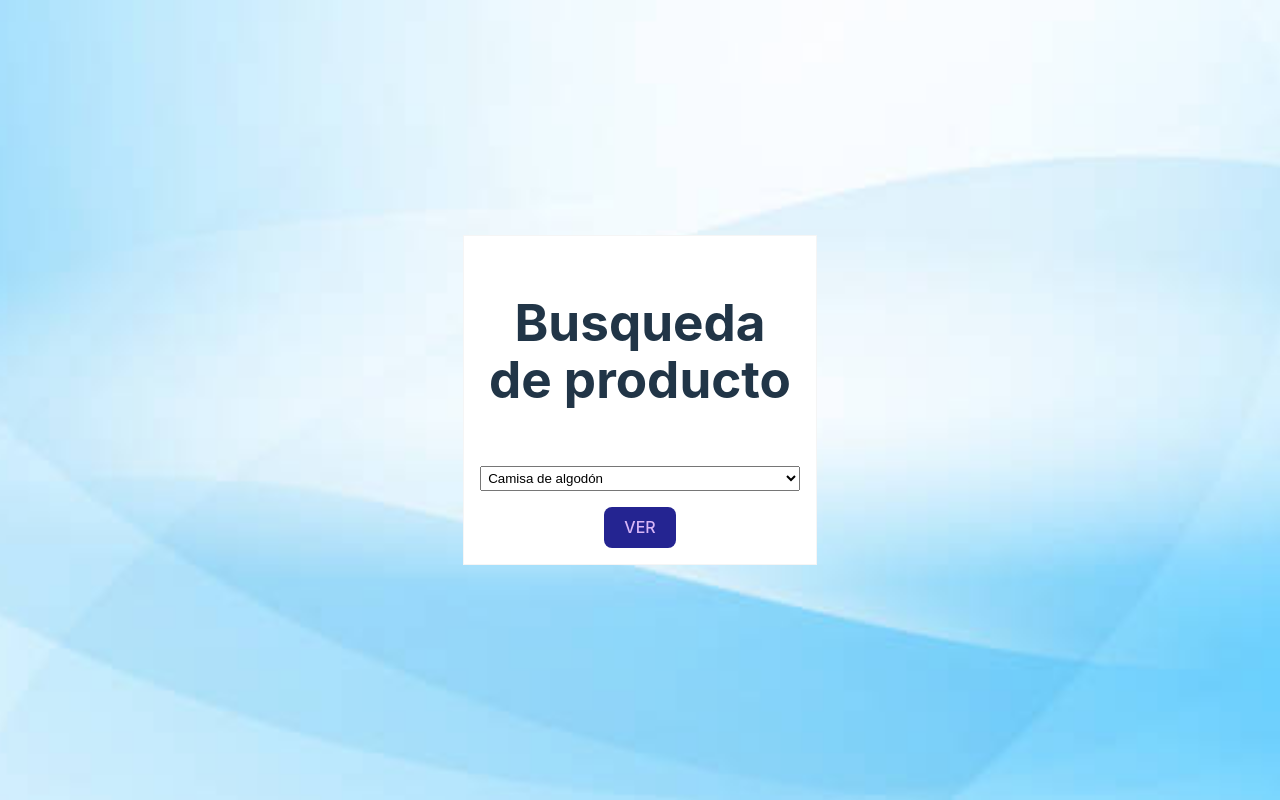
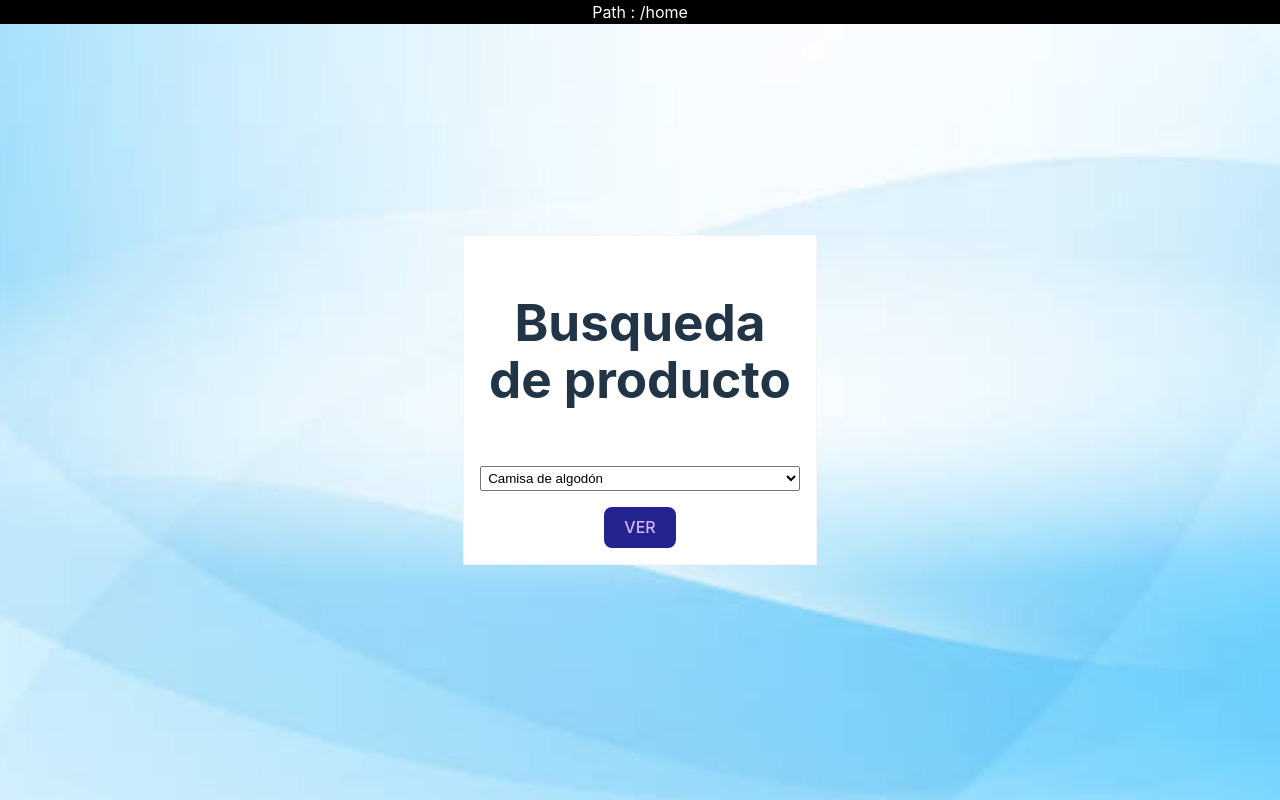
Before and after one commit to JKAdministrator/TPModulo2, a React (Vite) app: page /TPModulo2/home in a window 1280 px wide. Built offline with nearby package versions, Linux system fonts and the light colour scheme.

Commit message:
loactionHeader component added

```diff
--- a/src/App.jsx
+++ b/src/App.jsx
@@ -6,7 +6,6 @@ import {Login,Product, Register, Home, NotFound} from './pages/index'
 import { BrowserRouter, Routes, Route } from 'react-router-dom'
 function App() {
   const [count, setCount] = useState(0)
-
   return (
     <>
     <BrowserRouter basename="/TPModulo2">
--- /dev/null
+++ b/src/components/locationHeader/LocationHeader.css
@@ -0,0 +1,22 @@
+.locationHeader {
+    display: flex;
+    flex-flow: row;
+    align-items: center;
+    justify-content: center;
+    width: 100%;
+    height: max-content;
+    background-color: black;
+    position: fixed;
+    top: 0;
+    left: 0;
+    padding: 0;
+    margin: 0;
+    z-index: 1;
+}
+.locationHeader span{
+    color: white;
+    width: max-content;
+    height: max-content;
+    padding: 0;
+    margin: 0;
+}
--- /dev/null
+++ b/src/components/locationHeader/LocationHeader.jsx
@@ -0,0 +1,13 @@
+import React from 'react'
+import './LocationHeader.css'
+import { useLocation } from 'react-router-dom';
+function LocationHeader() {
+    const location = useLocation();
+  return (
+    <nav className='locationHeader'>
+        <span>Path : {location.pathname}</span>
+    </nav>
+  )
+}
+
+export default LocationHeader
--- a/src/pages/Home/Home.jsx
+++ b/src/pages/Home/Home.jsx
@@ -1,7 +1,7 @@
 import React, { useEffect, useState } from 'react'
 import backgroundImage from '/img/fondoHome.jpg';
 import { useNavigate, useParams } from 'react-router-dom'
-
+import LocationHeader from '../../components/locationHeader/LocationHeader';
 import './Home.css'
 const importJson = async ()=>{
     const response = await fetch('data/productos.json',{headers: {
@@ -13,6 +13,7 @@ const importJson = async ()=>{
 }
 
 function Home() {
+
   const navigate = useNavigate()
   const  [productos,setProductos] = useState([])
   const  [productoSeleccionado,setProductoSeleccionado] = useState(null)
@@ -32,6 +33,8 @@ function Home() {
     setProductoSeleccionado(value)
  }
   return (
+    <>
+    <LocationHeader />
     <form action="" className='home'>
         <img src={backgroundImage} alt="background image" />
         <section>
@@ -44,6 +47,7 @@ function Home() {
             <button type='button' className='primary' onClick={handleOnProductSelected}>VER</button>
         </section>
     </form>
+    </>
   )
 }
 
--- a/src/pages/Login/Login.jsx
+++ b/src/pages/Login/Login.jsx
@@ -2,6 +2,7 @@ import React from 'react'
 import './Login.css'
 import { useNavigate } from 'react-router-dom'
 import backgroundImage from '/img/fondoLogin.jpg';
+import LocationHeader from '../../components/locationHeader/LocationHeader';
 function Login() {
   const navigate = useNavigate()
   const onNoUserClick = ()=>{
@@ -11,6 +12,8 @@ function Login() {
     navigate('/home')
   }
   return (
+    <>
+    <LocationHeader />
     <form action="" className='login'>
         <img src={backgroundImage} alt="background image" />
         <section>
@@ -23,6 +26,7 @@ function Login() {
             <button type="button" className='secondary' onClick={onNoUserClick}>No tengo usuario...</button>
         </section>
     </form>
+    </>
   )
 }
 
--- a/src/pages/NotFound/NotFound.jsx
+++ b/src/pages/NotFound/NotFound.jsx
@@ -2,6 +2,7 @@ import React from 'react'
 import backgroundImage from '/img/fondo404.jpg';
 import './NotFound.css'
 import { useLocation, useNavigate } from 'react-router-dom';
+import LocationHeader from '../../components/locationHeader/LocationHeader';
 function NotFound() {
   const navigate = useNavigate();
   const onVolverClick = ()=>{
@@ -9,13 +10,16 @@ function NotFound() {
   }
   const location = useLocation();
   return (
+    <>
+    <LocationHeader />
     <form action="" className='notFound'>
         <img src={backgroundImage} alt="background image" />
         <section>
-            <span>Path : {location.pathname}</span>
+
             <button type='button' onClick={onVolverClick}>Volver al inicio</button>
         </section>
     </form>
+    </>
   )
 }
 
--- a/src/pages/Product/Product.jsx
+++ b/src/pages/Product/Product.jsx
@@ -1,9 +1,10 @@
 import React, { useEffect, useState } from 'react'
 import ProductCard from '../../components/productCard/ProductCard'
-import { useParams } from 'react-router-dom'
+import { useLocation, useParams } from 'react-router-dom'
 import backgroundImage from '/img/fondoProduct.jpg';
 import './Product.css'
 import { useNavigate } from 'react-router-dom'
+import LocationHeader from '../../components/locationHeader/LocationHeader';
 
 
 const importJson = async ()=>{
@@ -18,6 +19,7 @@ const importJson = async ()=>{
 
 
 function Product() {
+  const location = useLocation();
   let { id } = useParams();
   const  [datosProducto,setDatosProducto] = useState({
     nombre:'...'
@@ -33,10 +35,13 @@ function Product() {
     })
     },[])
   return (
-    <form action="" className='product'>
-      <img src={backgroundImage} alt="background image" />
-      <ProductCard {...datosProducto} className='productCard'/>
-    </form>
+    <>
+      <LocationHeader />
+      <form action="" className='product'>
+        <img src={backgroundImage} alt="background image" />
+        <ProductCard {...datosProducto} className='productCard'/>
+      </form>
+    </>
   )
 }
 
--- a/src/pages/Register/Register.jsx
+++ b/src/pages/Register/Register.jsx
@@ -2,13 +2,17 @@ import React from 'react'
 import './Register.css'
 
 import backgroundImage from '/img/fondoRegister.jpg';
-import { useNavigate } from 'react-router-dom'
+import { useLocation, useNavigate } from 'react-router-dom'
+import LocationHeader from '../../components/locationHeader/LocationHeader';
 function Register() {
+  const location = useLocation();
   const navigate = useNavigate()
   const onHasUserClick = ()=> {
     navigate('/login');
   }
   return (
+    <>
+    <LocationHeader />
     <form action="" className='register'>
         <img src={backgroundImage} alt="background image" />
         <section>
@@ -23,6 +27,7 @@ function Register() {
             <button type="button" className='secondary' onClick={onHasUserClick}>Ya tengo usuario!</button>
         </section>
     </form>
+    </>
   )
 }
 
```
